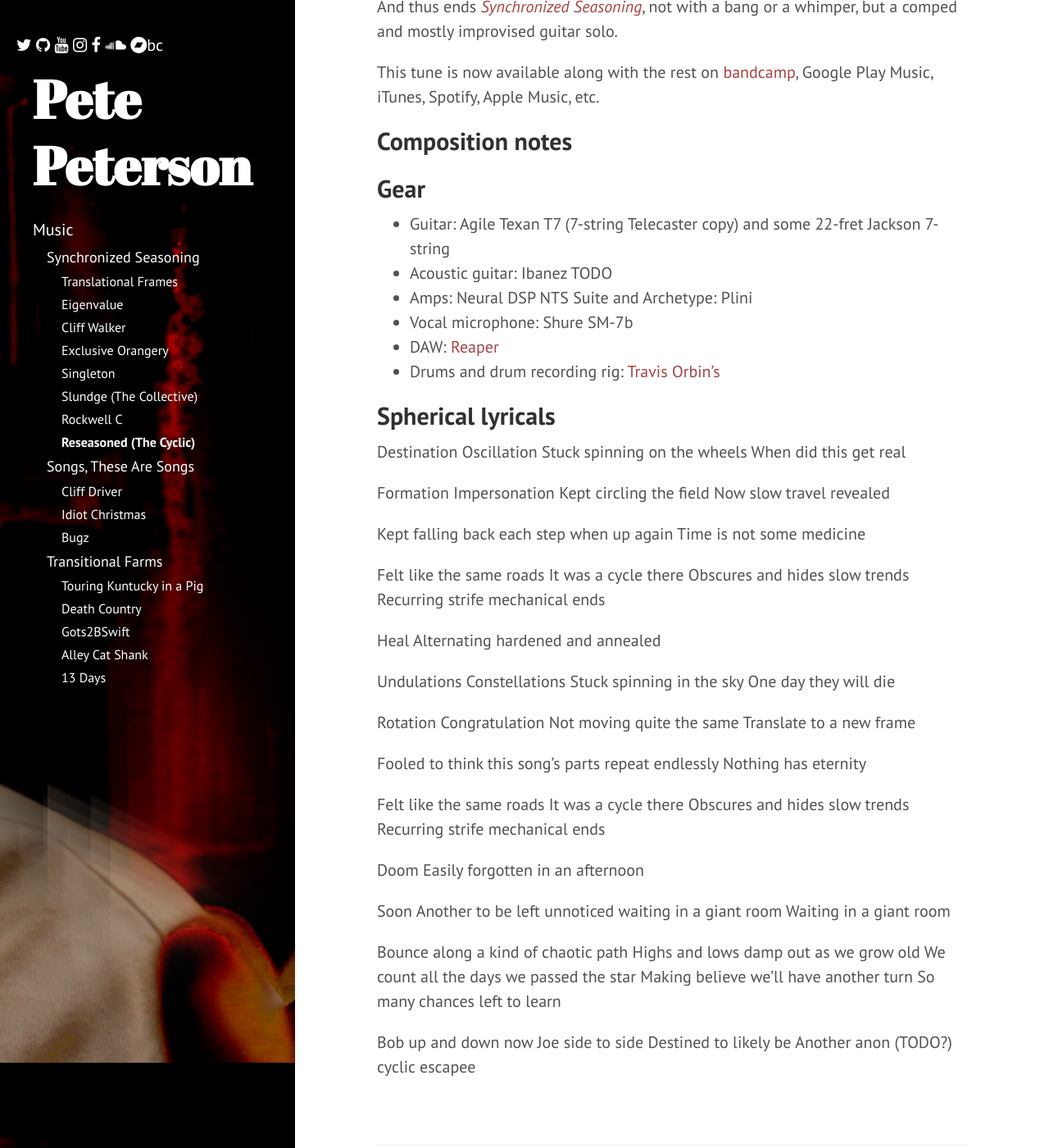
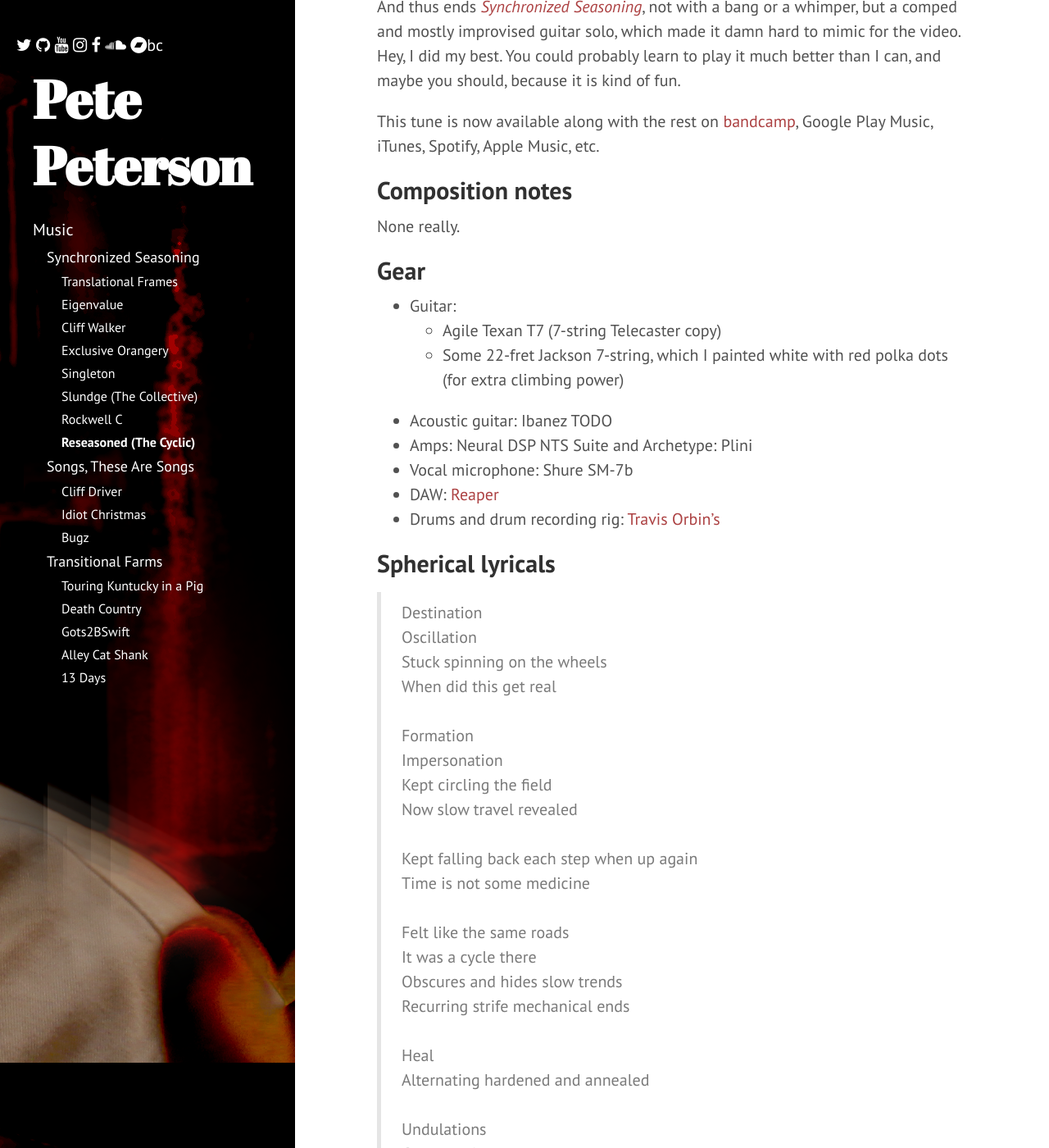
Before and after one commit to petepm/petepm.github.io, a Jekyll site: the page built from music/synchronized-seasoning/reseasoned.md, in a window 1280 px wide and 1400 px high, scrolled down 470 px. Shown: the whole window at 82% size. Built offline with Jekyll 4.4.1, drawn with Linux system fonts in a browser that asks for light colours; nearby versions of some CDN libraries; some of the changed text lies outside the part shown.

Commit message:
Work on some writeups

```diff
--- a/music/synchronized-seasoning/reseasoned.md
+++ b/music/synchronized-seasoning/reseasoned.md
@@ -7,10 +7,15 @@ album: Synchronized Seasoning
 trackno: 8
 ---
 
-<iframe width="560" height="315" src="https://www.youtube.com/embed/TODO" frameborder="0" allow="accelerometer; autoplay; encrypted-media; gyroscope; picture-in-picture" allowfullscreen></iframe>
+<iframe width="560" height="315" src="https://www.youtube.com/embed/TODO"
+frameborder="0" allow="accelerometer; autoplay; encrypted-media; gyroscope;
+picture-in-picture" allowfullscreen></iframe>
 
 And thus ends [_Synchronized Seasoning_](/music/synchronized-seasoning),
-not with a bang or a whimper, but a comped and mostly improvised guitar solo.
+not with a bang or a whimper, but a comped and mostly improvised guitar solo,
+which made it damn hard to mimic for the video. Hey, I did my best.
+You could probably learn to play it much better than I can, and maybe you should,
+because it is kind of fun.
 
 This tune is now available along with the rest on
 [bandcamp](https://petepeterson.bandcamp.com/TODO),
@@ -19,73 +24,78 @@ Google Play Music, iTunes, Spotify, Apple Music, etc.
 
 ## Composition notes
 
+None really.
 
 
 ## Gear
 
-* Guitar: Agile Texan T7 (7-string Telecaster copy) and some 22-fret Jackson 7-string
+* Guitar:
+    * Agile Texan T7 (7-string Telecaster copy)
+    * Some 22-fret Jackson 7-string, which I painted white with red polka dots
+      (for extra climbing power)
 * Acoustic guitar: Ibanez TODO
 * Amps: Neural DSP NTS Suite and Archetype: Plini
 * Vocal microphone: Shure SM-7b
 * DAW: [Reaper](https://www.reaper.fm/)
-* Drums and drum recording rig: [Travis Orbin's](http://travisorbin.com/equipment.htm)
+* Drums and drum recording rig:
+  [Travis Orbin's](http://travisorbin.com/equipment.htm)
 
 
 ## Spherical lyricals
 
-Destination
-Oscillation
-Stuck spinning on the wheels
-When did this get real
-
-Formation
-Impersonation
-Kept circling the field
-Now slow travel revealed
-
-Kept falling back each step when up again
-Time is not some medicine
-
-Felt like the same roads
-It was a cycle there
-Obscures and hides slow trends
-Recurring strife mechanical ends
-
-Heal
-Alternating hardened and annealed
-
-Undulations
-Constellations
-Stuck spinning in the sky
-One day they will die
-
-Rotation
-Congratulation
-Not moving quite the same
-Translate to a new frame
-
-Fooled to think this song's parts repeat endlessly
-Nothing has eternity
-
-Felt like the same roads
-It was a cycle there
-Obscures and hides slow trends
-Recurring strife mechanical ends
-
-Doom
-Easily forgotten in an afternoon
-
-Soon
-Another to be left unnoticed waiting in a giant room
-Waiting in a giant room
-
-Bounce along a kind of chaotic path
-Highs and lows damp out as we grow old
-We count all the days we passed the star
-Making believe we'll have another turn
-So many chances left to learn
-
-Bob up and down now
-Joe side to side
-Destined to likely be
-Another anon (TODO?) cyclic escapee
+>Destination<br>
+Oscillation<br>
+Stuck spinning on the wheels<br>
+When did this get real<br>
+<br>
+Formation<br>
+Impersonation<br>
+Kept circling the field<br>
+Now slow travel revealed<br>
+<br>
+Kept falling back each step when up again<br>
+Time is not some medicine<br>
+<br>
+Felt like the same roads<br>
+It was a cycle there<br>
+Obscures and hides slow trends<br>
+Recurring strife mechanical ends<br>
+<br>
+Heal<br>
+Alternating hardened and annealed<br>
+<br>
+Undulations<br>
+Constellations<br>
+Stuck spinning in the sky<br>
+One day they will die<br>
+<br>
+Rotation<br>
+Congratulation<br>
+Not moving quite the same<br>
+Translate to a new frame<br>
+<br>
+Fooled to think this song's parts repeat endlessly<br>
+Nothing has eternity<br>
+<br>
+Felt like the same roads<br>
+It was a cycle there<br>
+Obscures and hides slow trends<br>
+Recurring strife mechanical ends<br>
+<br>
+Doom<br>
+Easily forgotten in an afternoon<br>
+<br>
+Soon<br>
+Another to be left unnoticed waiting in a giant room<br>
+Waiting in a giant room<br>
+<br>
+Bounce along a kind of chaotic path<br>
+Highs and lows damp out as we grow old<br>
+We count all the days we passed the star<br>
+Making believe we'll have another turn<br>
+So many chances left to learn<br>
+<br>
+Bob up and down now<br>
+Joe side to side<br>
+Destined to likely be<br>
+Another anon (TODO?) cyclic escapee<br>
--- a/music/synchronized-seasoning/rockwell.md
+++ b/music/synchronized-seasoning/rockwell.md
@@ -7,14 +7,17 @@ album: Synchronized Seasoning
 trackno: 7
 ---
 
-<iframe width="560" height="315" src="https://www.youtube.com/embed/TODO" frameborder="0" allow="accelerometer; autoplay; encrypted-media; gyroscope; picture-in-picture" allowfullscreen></iframe>
+<iframe width="560" height="315" src="https://www.youtube.com/embed/TODO"
+frameborder="0" allow="accelerometer; autoplay; encrypted-media; gyroscope;
+picture-in-picture" allowfullscreen></iframe>
 
 As the penultimate tune on [_Synchronized Seasoning_](/music/synchronized-seasoning),
-but also the shortest, I really wanted this one to be exciting.
-Hopefully it actually is.
+but also the shortest, I wanted this one to be exciting with some attitude.
+Hopefully it actually turned out that way, but how am I supposed to know?
 
 [Travis Orbin](http://travisorbin.com) drummed on this tune as one might expect,
-and I requested he throw in a little drum solo, which ended up kicking ass.
+and I requested he throw in a little drum solo, which ended up kicking ass,
+as you can tell from my subtle (?) commentary throughout.
 <!--
 Obviously you must watch his
 [session video](https://www.youtube.com/watch?v=TODO).
@@ -27,17 +30,37 @@ Google Play Music, iTunes, Spotify, Apple Music, etc.
 
 ## Composition notes
 
-2-1-1-2-2-1-1-4
+### Main chuggity chugs
 
-Can also apply to the descending chicken-picked part.
+The intro of the tune (after the chromatic-ish pre-intro)
+has this kind of chicken-picked hammered-on sort of lick,
+which was the first little idea that popped up years and years ago.
+I assumed I'd do some sort of heavy palm muting thing with the guitar's lowest power chord over
+it, but left writing that until much later (I think 2020 or so).
 
-For the outro, I decided that since I was always punishing Travis with
-silly polymeter parts, this time I would instead punish myself.
+So I had to come up with some sort of pattern. I'm not sure how I landed on it
 
-I kept the chuggity chug part as the backbone, but had this melody related to
-other parts in the song that I wanted to mix in.
-I ended up having to record the melody chunks one bit at a time, slice them up
-in Reaper, and intersperse them between the chugs.
+    2-1-1-2-2-1-1-4
+
+but after programming it into the scratch drums it seemed to work.
+
+
+### Chicken lickin' outro
+
+For the outro, I had also come up with a chicken-or-hybrid picked groups of
+two string, four note arpeggios that seemed kind of cool, but lacked a rhythmic
+pattern to fit them into. I decided that since I was always punishing Travis with
+silly polymeter parts, this time I would instead punish myself and distribute
+those arpeggios oddly throughout some other pattern.
+
+In comes the original chuggity chug pattern to the rescue--this time slower.
+I kept that low power chord pattern part as the backbone,
+using a kind of generic "Djent" aesthetic,
+but mixed the arpeggios in between.
+I ended up having to record the arpeggio chunks one bit at a time, slice them up
+in Reaper, and intersperse them between the chugs because my brain could not
+work the pattern out otherwise.
+
 But, I wasn't satisfied with the part being performed this way, even though
 it sounded pretty cool, so I decided I had to learn how to play it using
 hybrid picking.
```
